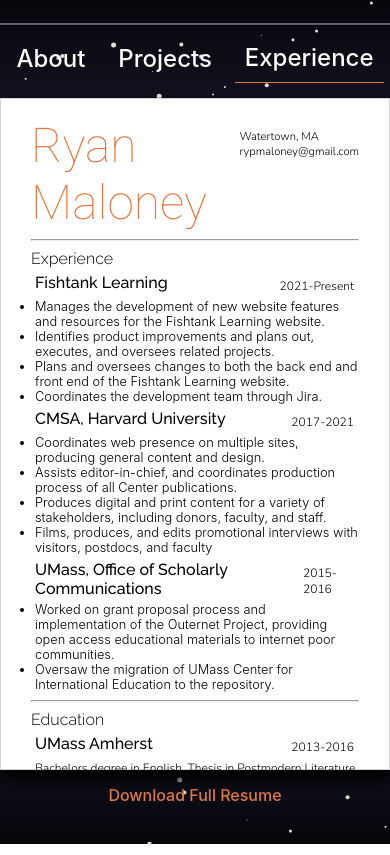
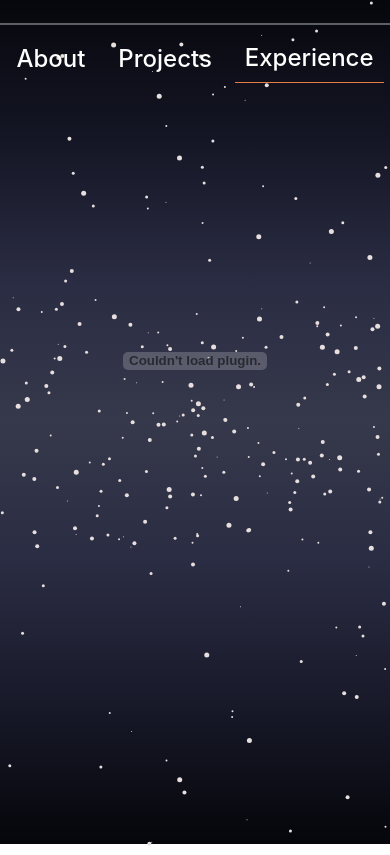
Before and after one commit to rypmaloney/portfolio, a React (Create React App) app: page / in a window 390 px wide. Both pictures are taken after a click on the link "Experience". Built offline with nearby package versions, Linux system fonts and the light colour scheme.

Commit message:
Updated resume to embed

```diff
--- a/src/components/WorkHistory/WorkHistory.css
+++ b/src/components/WorkHistory/WorkHistory.css
@@ -80,8 +80,23 @@
   margin: 0;
   font-weight: 300;
 }
+embed {
+    width:750px;
+    height:1025px;
+    z-index: 10;
+    animation-duration: 1s;
+    animation-name: slideInFromRight;
+    animation-iteration-count: 1;
+}
+
 
 @media only screen and (max-width: 750px) {
+embed{
+    width:400px;
+    height:525px;
+
+
+}
   .institution {
     margin: 5px 0 0 4px;
   }
--- a/src/components/WorkHistory/WorkHistory.js
+++ b/src/components/WorkHistory/WorkHistory.js
@@ -5,12 +5,10 @@
 const WorkHistory = () => {
   return (
     <div className="WorkHistory-wrapper">
-      <div className="display">
+      {/* <div className="display">
         <Resume />
-      </div>
-      <a className="download" href={pdf} rel="noopener noreferrer" target="_blank">
-        Download Full Resume
-      </a>
+      </div> */}
+      <embed src={pdf} type="application/pdf"></embed>
     </div>
   );
 };
```
